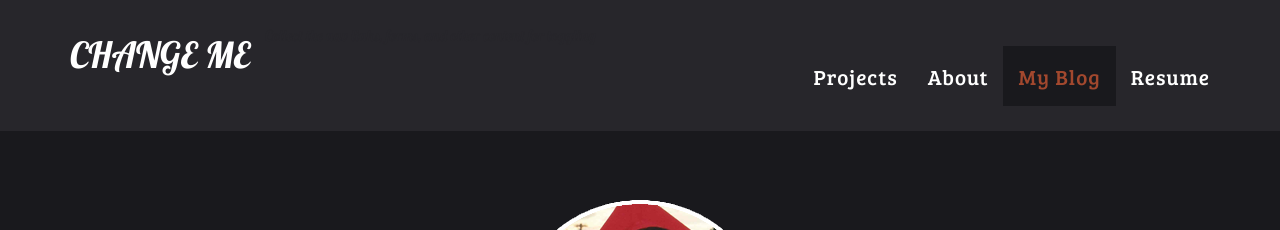
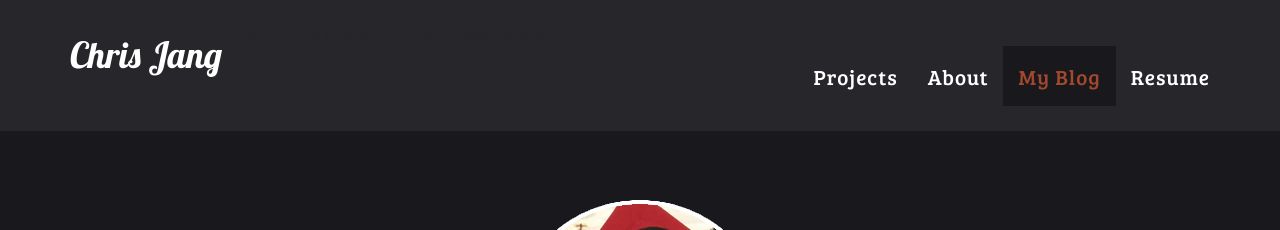
Before and after one commit to cjang5/cjang5.github.io, a Jekyll site: the page built from index.html, in a window 1280 px wide. Shown: the top 230 px of the page. Built offline with Jekyll 4.4.1, drawn with Linux system fonts in a browser that asks for light colours.

Commit message:
Changed name

```diff
--- a/_includes/header.html
+++ b/_includes/header.html
@@ -9,7 +9,7 @@
                     <span class="icon-bar"></span>
                     <span class="icon-bar"></span>
                 </button>
-                <a class="navbar-brand" href="#page-top">CHANGE ME</a>
+                <a class="navbar-brand" href="#page-top">Chris Jang</a>
             </div>
 
             Collect the nav links, forms, and other content for toggling
```
